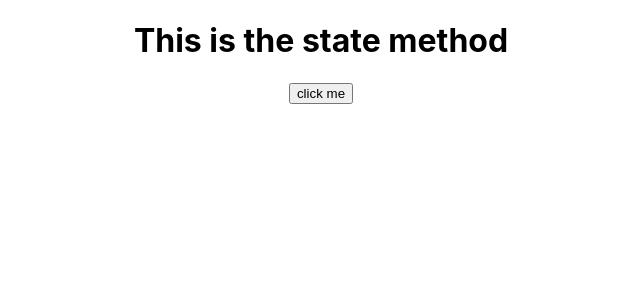
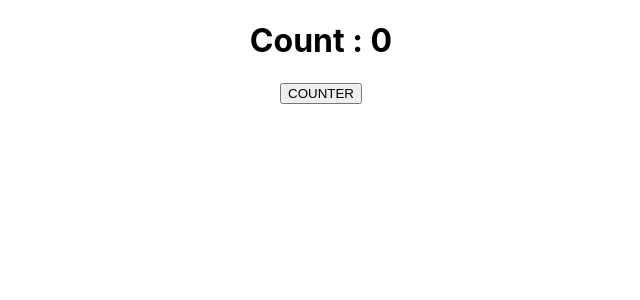
Before and after one commit to Nelofarzabi/React.JS_Test, a React (Create React App) app: page / in a window 1280 px wide. Shown: the top 300 px of the page, without its empty margins (319-959 px from the left). Built offline with nearby package versions, Linux system fonts and the light colour scheme.

Commit message:
counter number practice using state

```diff
--- a/src/App.js
+++ b/src/App.js
@@ -32,6 +32,7 @@ function App(){
 
        <StateComp />
        <State
+       name ='nelo janm'
 
        />
 
--- a/src/class.js
+++ b/src/class.js
@@ -2,33 +2,34 @@ import React, { Component } from "react";
 
 export class State extends Component {
     // state constructor
+    constructor(props){
+        super(props);
+        this.state={
+            count : 0
+        }
+    }
 
 
-    constructor(){
-        super()
-        this.state={
-            name : "This is the state method "
-        }
-    }
-    // function to change state
 
 
-    onchange(){
-        this.setState(
-            {name : "This is the changeable state function "}
-        )
+    // function to count the number
+    Counter(){
+        this.setState({
+            count : this.state.count+1
+        })
+    }
 
-    }
+
+
     render() {
         return (
+            <div>
+                <h1>Count : {this.state.count}</h1>
+                <button onClick= {() => this.Counter()}>COUNTER</button>
 
-
-            <div>
-                <h1>{this.state.name} </h1>
-                <button onClick = {() => this.onchange()}>click me </button>
             </div>
 
-        )
+        );
     }
 
 }
```
